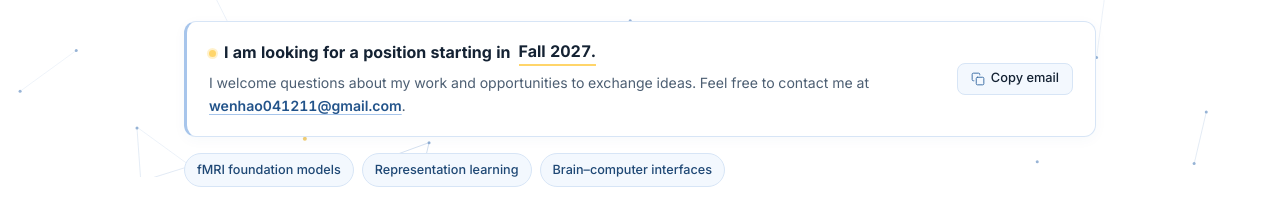
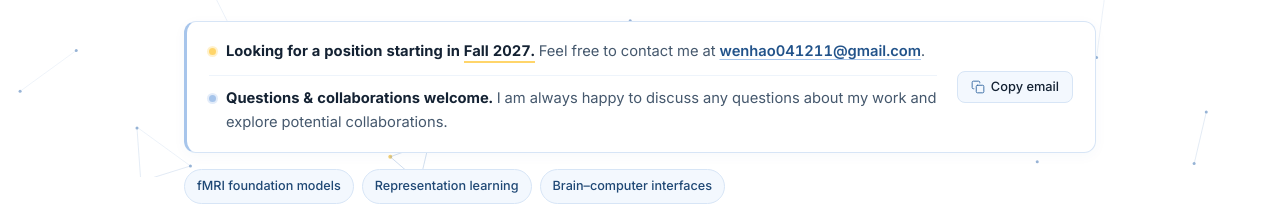
Before and after one commit to derrz2/derrz2.github.io, a plain HTML site: page index.html in a window 1280 px wide. Shown: the part 623-829 px from the top of the page. Drawn offline with Linux system fonts and the light colour scheme.

Commit message:
Update availability callout into two parallel items for position and collaborations

```diff
--- a/index.html
+++ b/index.html
@@ -10,7 +10,7 @@
   <link rel="preconnect" href="https://fonts.googleapis.com">
   <link rel="preconnect" href="https://fonts.gstatic.com" crossorigin>
   <link href="https://fonts.googleapis.com/css2?family=Inter:wght@400;500;600;700&display=swap" rel="stylesheet">
-  <link rel="stylesheet" href="styles.css?v=20261122-particles">
+  <link rel="stylesheet" href="styles.css?v=20261124-notice">
   <script src="script.js?v=20261121-refined" defer></script>
   <script src="citations.js?v=20261109-cleanup" defer></script>
   <script src="ambient-network.js?v=20261122-particles" defer></script>
@@ -100,11 +100,17 @@
 
       <div class="l1-below-hero">
 
-        <aside class="opportunity-note" aria-labelledby="opportunity-title">
-          <div class="opportunity-copy">
-            <p class="opportunity-title" id="opportunity-title"><span class="gold-dot" aria-hidden="true"></span>I am looking for a position starting in <span class="fall-accent">Fall 2027.</span></p>
-            <p>I welcome questions about my work and opportunities to exchange ideas. Feel free to contact me at <a href="mailto:wenhao041211@gmail.com">wenhao041211@gmail.com</a>.</p>
-          </div>
+        <aside class="opportunity-note" aria-label="Availability and collaboration">
+          <ul class="opportunity-list">
+            <li class="opportunity-item">
+              <span class="gold-dot" aria-hidden="true"></span>
+              <p><strong>Looking for a position starting in <span class="fall-accent">Fall 2027.</span></strong> Feel free to contact me at <a href="mailto:wenhao041211@gmail.com">wenhao041211@gmail.com</a>.</p>
+            </li>
+            <li class="opportunity-item">
+              <span class="sky-dot" aria-hidden="true"></span>
+              <p><strong>Questions &amp; collaborations welcome.</strong> I am always happy to discuss any questions about my work and explore potential collaborations.</p>
+            </li>
+          </ul>
           <button type="button" class="copy-email-btn" data-copy-email="wenhao041211@gmail.com" aria-label="Copy email address">
             <svg viewBox="0 0 24 24" aria-hidden="true"><rect x="9" y="9" width="13" height="13" rx="2"/><path d="M5 15H4a2 2 0 0 1-2-2V4a2 2 0 0 1 2-2h9a2 2 0 0 1 2 2v1"/></svg><span data-copy-text>Copy email</span>
           </button>
--- a/styles.css
+++ b/styles.css
@@ -81,6 +81,7 @@ sup{font-size:.7em}
 /* Eyebrow & Micro Gold Dot */
 .eyebrow{display:inline-flex;align-items:center;gap:8px;color:#2b5a8e;font-size:.73rem;font-weight:700;letter-spacing:.12em;margin-bottom:10px}
 .gold-dot{display:inline-block;width:7px;height:7px;border-radius:50%;background:var(--gold);box-shadow:0 0 0 2px rgba(255,213,106,.34);flex:none;vertical-align:1px}
+.sky-dot{display:inline-block;width:7px;height:7px;border-radius:50%;background:var(--sky);box-shadow:0 0 0 2px rgba(167,197,235,.32);flex:none;vertical-align:1px}
 .gold-pip{display:inline-block;width:6px;height:6px;border-radius:50%;background:var(--gold);flex:none}
 
 /* Bio links */
@@ -89,19 +90,23 @@ sup{font-size:.7em}
 .bio-prose a{border-bottom:1.5px solid rgba(167,197,235,.85);padding-bottom:1px;font-weight:500}
 .bio-prose a:hover{text-decoration:none;background:rgba(167,197,235,.2);border-bottom-color:var(--link)}
 
-/* Opportunity Note: Pure white card, sky border, gold dot + thin underline only */
+/* Opportunity Note: Two equal-weight parallel items + copy email action */
 .opportunity-note{
   padding:18px 22px;
   background:#ffffff;
   border:1px solid var(--sky-border);
   border-left:3.5px solid var(--sky);
   border-radius:12px;
-  display:flex;align-items:center;justify-content:space-between;gap:18px;
+  display:flex;align-items:center;justify-content:space-between;gap:20px;
   box-shadow:0 3px 14px rgba(34,83,138,.035);
 }
-.opportunity-title{margin:0 0 5px;color:var(--ink-strong);font-size:1rem;font-weight:700;line-height:1.45;display:flex;align-items:center;gap:8px;flex-wrap:wrap}
+.opportunity-list{list-style:none;margin:0;padding:0;display:grid;gap:11px;flex:1;min-width:0}
+.opportunity-item{display:flex;align-items:flex-start;gap:10px}
+.opportunity-item+.opportunity-item{padding-top:11px;border-top:1px solid #eef4fb}
+.opportunity-item .gold-dot,.opportunity-item .sky-dot{margin-top:8px}
+.opportunity-item p{margin:0;color:#45586d;font-size:.92rem;line-height:1.62}
+.opportunity-item strong{color:var(--ink-strong);font-weight:650}
 .fall-accent{color:var(--ink-strong);border-bottom:2.5px solid var(--gold);padding-bottom:1px;white-space:nowrap}
-.opportunity-copy>p+p{color:#4d5f73;font-size:.88rem;line-height:1.65}
 .opportunity-note a{font-weight:600;color:var(--link);text-decoration:underline;text-decoration-color:var(--sky);text-underline-offset:3px;overflow-wrap:anywhere}
 .copy-email-btn{
   display:inline-flex;align-items:center;gap:6px;flex:none;
```
